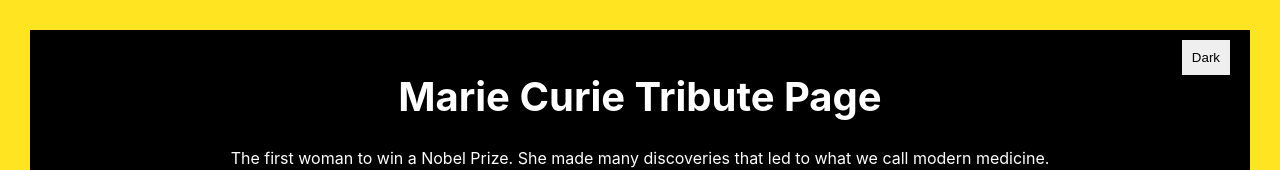
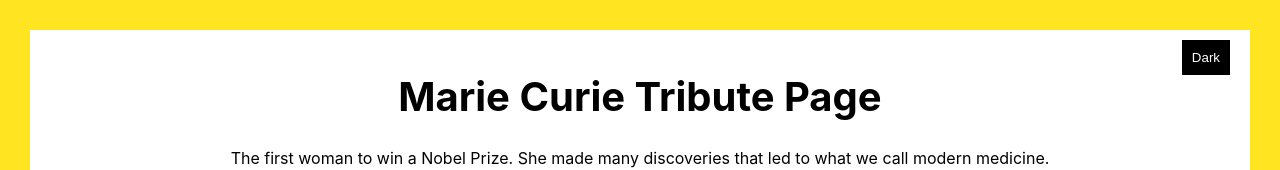
Before and after one commit to ElizabethVegaM/reto-tributo, a React (Create React App) app: page / in a window 1280 px wide. Shown: the top 170 px of the page. Built offline with nearby package versions, Linux system fonts and the light colour scheme.

Commit message:
fix class for dark-theme

```diff
--- a/src/App.css
+++ b/src/App.css
@@ -11,7 +11,7 @@
   color: #000;
 }
 
-.light-theme {
+.dark-theme {
   background-color: #000;
   color: #fff;
 }
```
